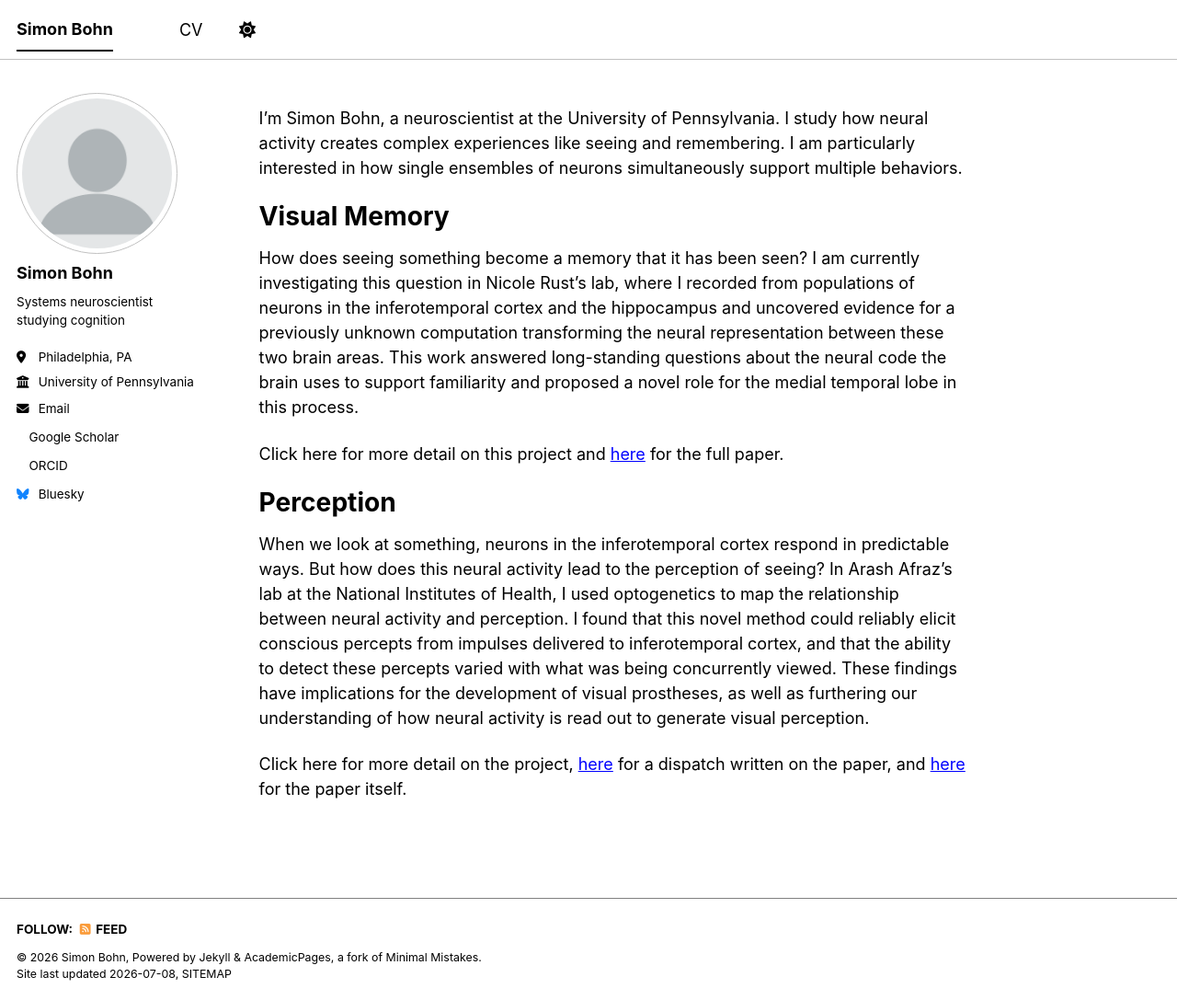
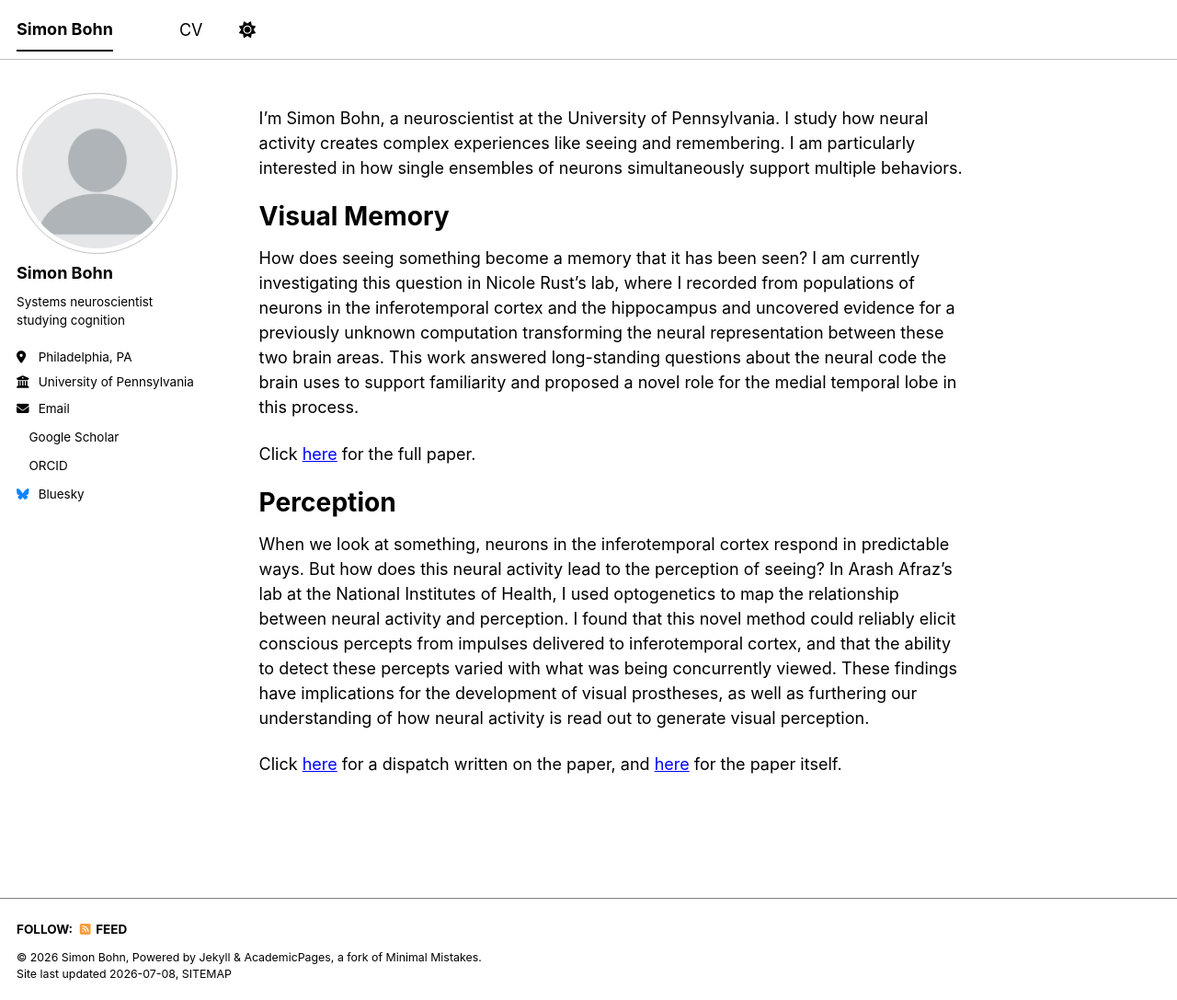
Before and after one commit to SimonBohn/simonbohn.github.io, a Jekyll site: the page built from _pages/about.md, in a window 1280 px wide and 1087 px high. Shown: the whole window at 92% size. Built offline with Jekyll 4.4.1, drawn with Linux system fonts in a browser that asks for light colours; a style sheet for code colours, icons or effects is not loaded.

Commit message:
Update about.md

```diff
--- a/_pages/about.md
+++ b/_pages/about.md
@@ -12,9 +12,9 @@ I'm Simon Bohn, a neuroscientist at the University of Pennsylvania. I study how
 # Visual Memory
 How does seeing something become a memory that it has been seen? I am currently investigating this question in Nicole Rust's lab, where I recorded from populations of neurons in the inferotemporal cortex and the hippocampus and uncovered evidence for a previously unknown computation transforming the neural representation between these two brain areas. This work answered long-standing questions about the neural code the brain uses to support familiarity and proposed a novel role for the medial temporal lobe in this process.
 
- Click here for more detail on this project and [here](https://www.biorxiv.org/content/10.1101/2025.06.13.659490v3) for the full paper.
+ Click [here](https://www.biorxiv.org/content/10.1101/2025.06.13.659490v3) for the full paper.
 
 #  Perception
 When we look at something, neurons in the inferotemporal cortex respond in predictable ways. But how does this neural activity lead to the perception of seeing? In Arash Afraz's lab at the National Institutes of Health, I used optogenetics to map the relationship between neural activity and perception. I found that this novel method could reliably elicit conscious percepts from impulses delivered to inferotemporal cortex, and that the ability to detect these percepts varied with what was being concurrently viewed. These findings have implications for the development of visual prostheses, as well as furthering our understanding of how neural activity is read out to generate visual perception.
 
-Click here for more detail on the project, [here](https://www.cell.com/current-biology/fulltext/S0960-9822%2822%2901984-4) for a dispatch written on the paper, and [here](https://www.cell.com/current-biology/fulltext/S0960-9822%2822%2901921-2) for the paper itself.
+Click [here](https://www.cell.com/current-biology/fulltext/S0960-9822%2822%2901984-4) for a dispatch written on the paper, and [here](https://www.cell.com/current-biology/fulltext/S0960-9822%2822%2901921-2) for the paper itself.
```
